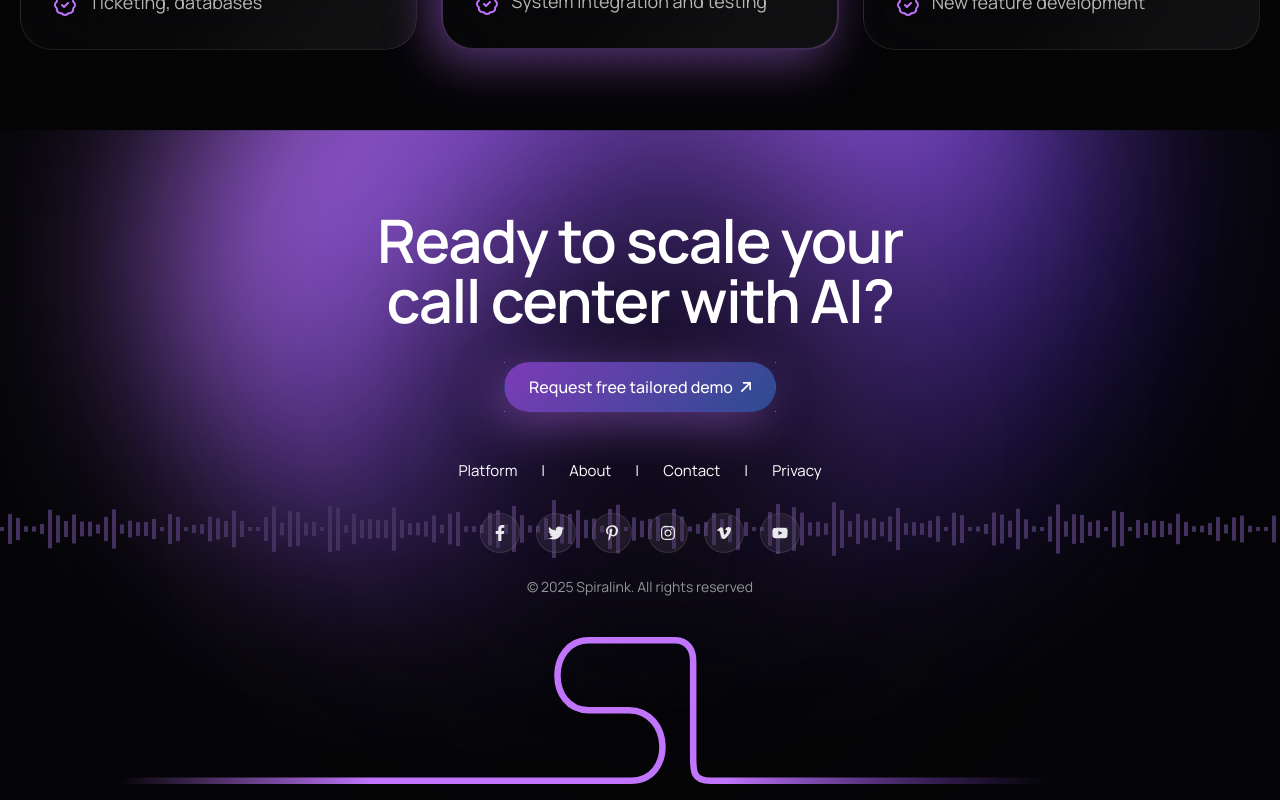
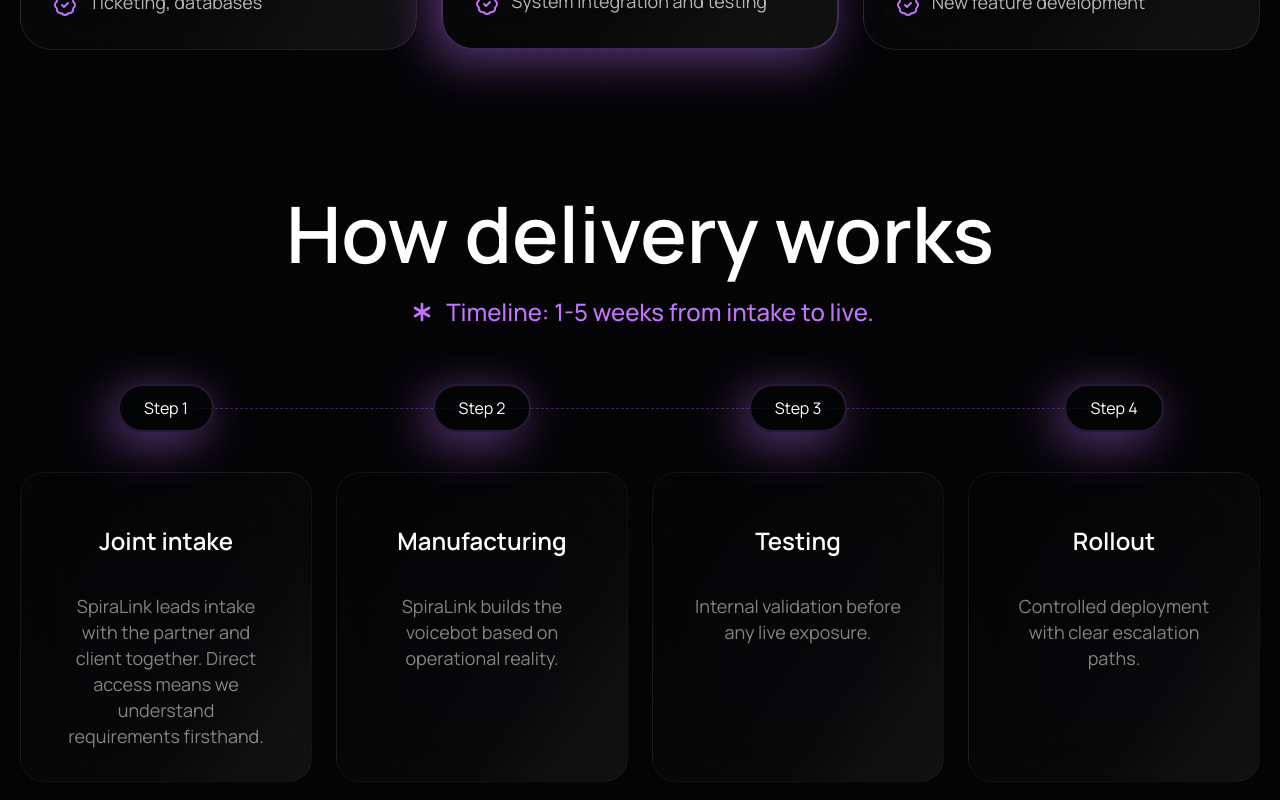
Before and after one commit to Yead191/spiralink-new, a Next.js app: page / in a window 1280 px wide. Shown: the part 5000-5800 px from the top of the page. Built offline with nearby package versions, Linux system fonts and the light colour scheme; what @ant-design/nextjs-registry would draw is missing.

Commit message:
fixed how delivery works

```diff
--- /dev/null
+++ b/src/feature/home/components/DeliveryWorks.tsx
@@ -0,0 +1,75 @@
+import BadgeHero from "@/shared/BadgeHero";
+import { Asterisk, Sparkle } from "lucide-react";
+import React from "react";
+
+const steps = [
+  {
+    title: "Joint intake",
+    description:
+      "SpiraLink leads intake with the partner and client together. Direct access means we understand requirements firsthand.",
+  },
+  {
+    title: "Manufacturing",
+    description: "SpiraLink builds the voicebot based on operational reality.",
+  },
+  {
+    title: "Testing",
+    description: "Internal validation before any live exposure.",
+  },
+  {
+    title: "Rollout",
+    description: "Controlled deployment with clear escalation paths.",
+  },
+];
+
+export default function DeliveryWorks() {
+  return (
+    <section className="container py-8 lg:py-16">
+      <div className="flex flex-col items-center text-center">
+        {/* Title */}
+        <h2 className="section-title text-white">How delivery works</h2>
+
+        {/* Timeline Tag */}
+        <div className="flex items-center gap-2 text-[#C175FC] text-[16px] md:text-xl lg:text-2xl font-medium tracking-[-4%] leading-[21px]">
+          <Asterisk size={20} className="w-5 h-5 lg:w-8 lg:h-8 fill-current" />
+
+          <span>Timeline: 1-5 weeks from intake to live.</span>
+        </div>
+
+        {/* Steps Container */}
+        <div className="relative w-full">
+          {/* Steps Row */}
+          <div className="relative flex flex-row flex-nowrap lg:grid lg:grid-cols-4 gap-6 overflow-x-auto pb-8 lg:pb-0 scrollbar-hide pt-14">
+            {/* Dotted Line Behind Badges */}
+            {/* <div className="absolute top-20 left-[140px] right-[140px] lg:left-[12.5%] lg:right-[12.5%] h-px border-t border-dashed border-[#C175FC]/30 z-0" /> */}
+            <div className="absolute top-20  lg:left-[12.5%] lg:right-[12.5%] h-px border-t border-dashed border-[#C175FC]/30 z-0" />
+
+            {steps.map((step, index) => (
+              <div
+                key={index}
+                className="flex flex-col items-center gap-10 min-w-[280px] lg:min-w-0 z-10"
+              >
+                {/* Step Badge */}
+                <BadgeHero
+                  label={`Step ${index + 1}`}
+                  glowColor="#C175FC4D"
+                  borderColor="#C175FC33"
+                />
+
+                {/* Card */}
+                <div className="glass-box p-8 rounded-3xl flex flex-col items-center text-center h-full min-h-[300px] w-full border border-white/5">
+                  <h3 className="text-white text-2xl font-semibold mb-10 mt-6 px-4 tracking-[-4%] leading-[24px]">
+                    {step.title}
+                  </h3>
+                  <p className="text-[#FFFFFF]/50  text-base lg:text-lg leading-[26px] tracking-[2%] px-2">
+                    {step.description}
+                  </p>
+                </div>
+              </div>
+            ))}
+          </div>
+        </div>
+      </div>
+    </section>
+  );
+}
--- a/src/feature/home/index.tsx
+++ b/src/feature/home/index.tsx
@@ -4,6 +4,7 @@ import ChooseExperts from "./components/ChooseExperts";
 import ClearResponsibility from "./components/ClearResponsibility";
 import DirectCommunication from "./components/DirectCommunication";
 import SpiralinkDelivers from "./components/SpiralinkDelivers";
+import DeliveryWorks from "./components/DeliveryWorks";
 
 export default function HomePage() {
   return (
@@ -21,6 +22,7 @@ export default function HomePage() {
       <ClearResponsibility />
       <DirectCommunication />
       <SpiralinkDelivers />
+      <DeliveryWorks />
     </section>
   );
 }
```
